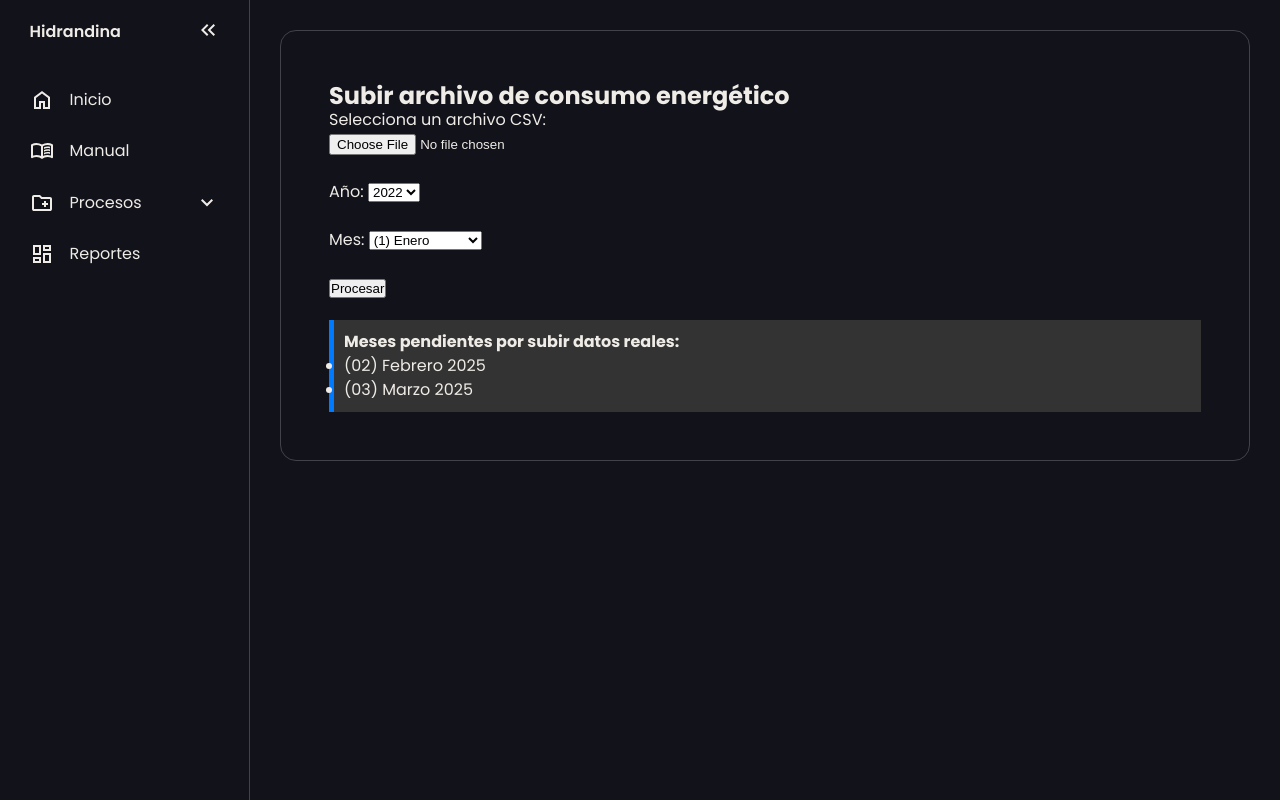
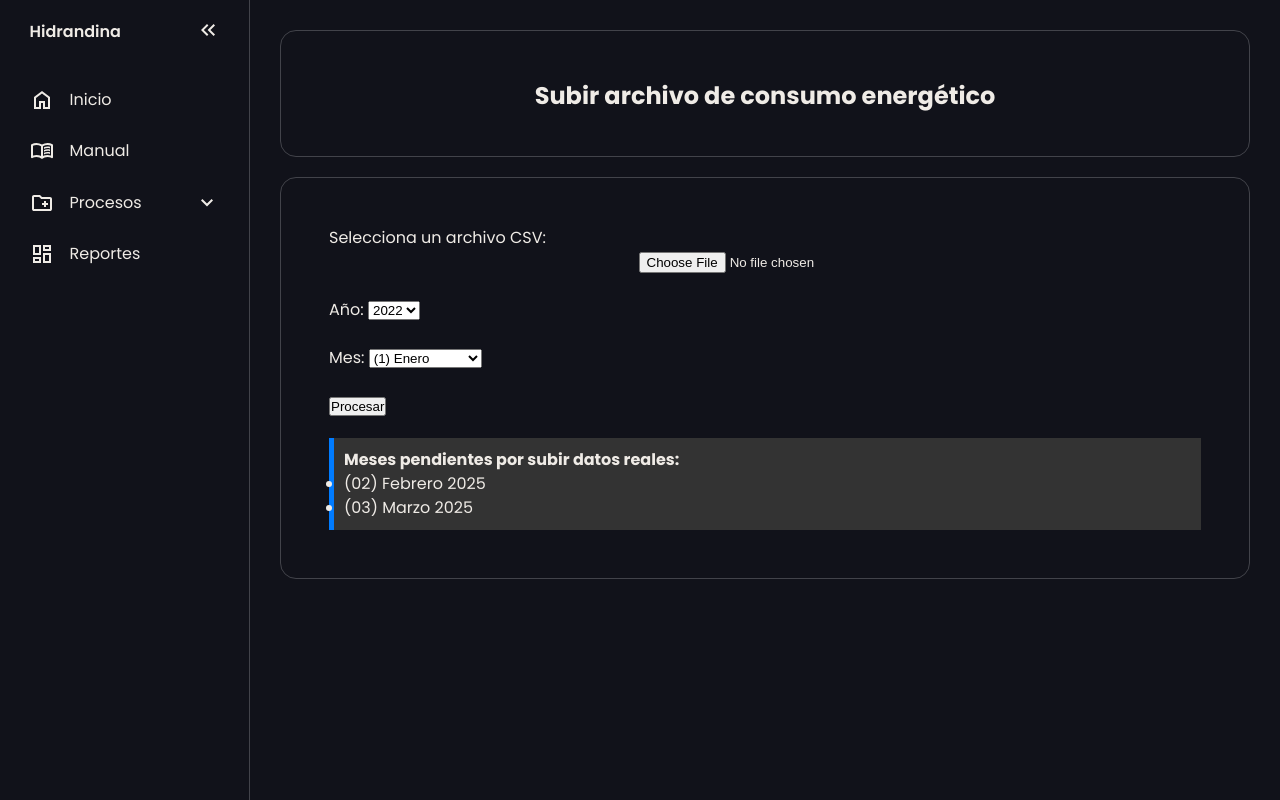
Before and after one commit to JuanChuTri123/PROYECTO_FINAL2, a Flask app: page /subir-archivo in a window 1280 px wide. Run offline with Flask 3, Linux system fonts and the light colour scheme.

Commit message:
cambios css

```diff
--- /dev/null
+++ b/static/css/estilos_subir.css
@@ -0,0 +1,20 @@
+.titulo1_subir{
+    text-align: center;
+
+}
+
+.titulobd{
+text-align: center;
+}
+.btnsubir {
+text-align: center;
+
+
+}
+ .titulopred{
+    text-align: center;
+ }
+
+.sele_input{
+    text-align: center;
+}
--- a/templates/subir-archivo.html
+++ b/templates/subir-archivo.html
@@ -5,9 +5,13 @@ Subir archivo
 {% endblock %}
 
 {% block content %}
+<head>
+ <link rel="stylesheet" href="{{ url_for('static', filename='css/estilos_subir.css') }}">
+</head>
 
+<div class="container"> <h2 class="titulo1_subir">Subir archivo de consumo energético</h2></div>
 <div class="container">
-    <h2>Subir archivo de consumo energético</h2>
+
     <!-- Mensajes flash -->
     {% with messages = get_flashed_messages() %}
     {% if messages %}
@@ -22,7 +26,13 @@ Subir archivo
 
         <!-- Zona de subida de archivo -->
         <label>Selecciona un archivo CSV:</label><br>
-        <input type="file" name="archivo_csv" id="archivo_csv" accept=".csv, .xlsx" required><br><br>
+<div class="sele_input">
+        <input class="btnsubir" type="file"  name="archivo_csv" id="archivo_csv" accept=".csv, .xlsx" required><br><br>
+
+
+</div>
+
+
 
         <!-- Selección de año -->
         <label for="anio">Año:</label>
```
Also changed, not shown: templates/bd.html (+8 -1 lines), templates/predicciones.html (+12 -2 lines).
